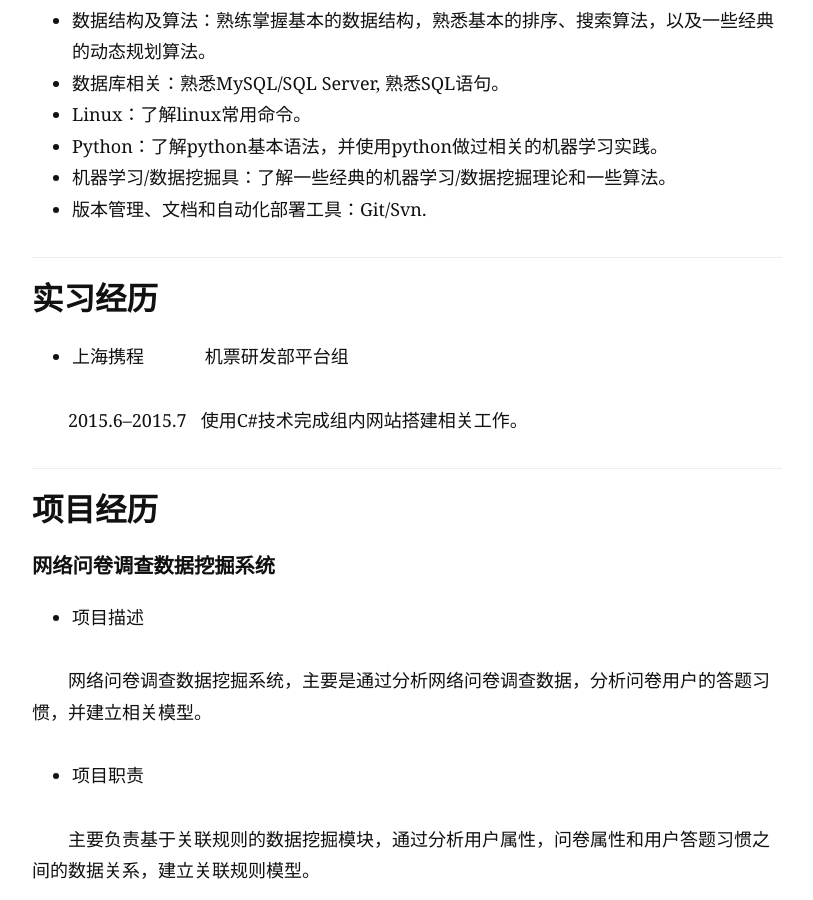
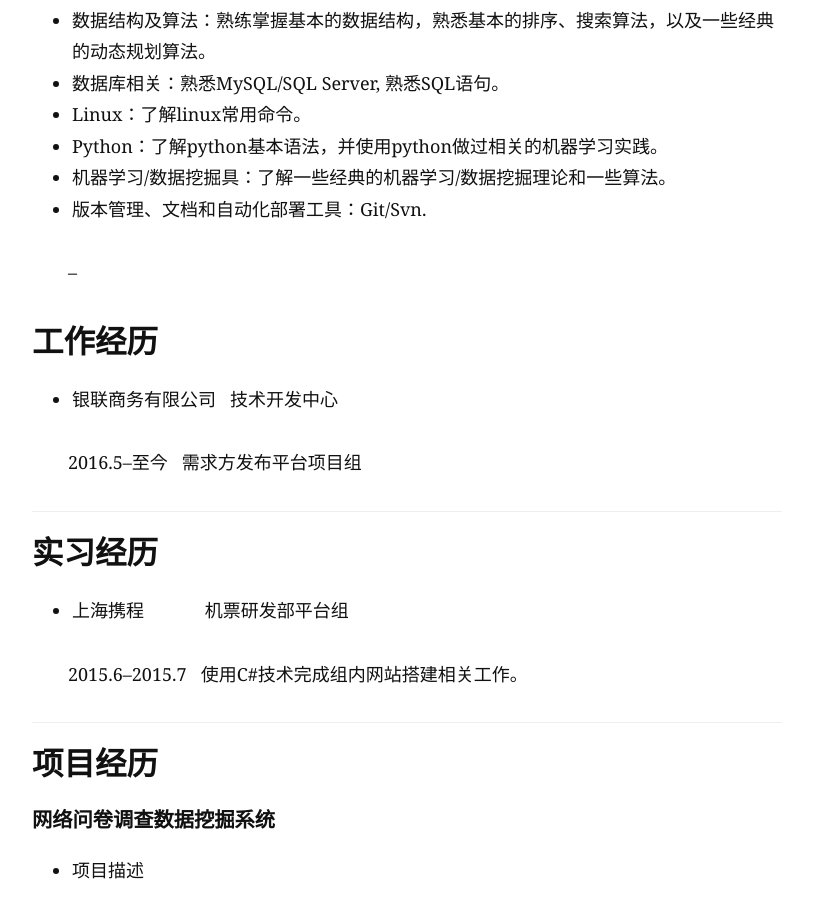
Before and after one commit to luonaibin/luonaibin.github.io, a Jekyll site: the page built from resume.md, in a window 1280 px wide and 900 px high, scrolled down 1115 px. Shown: the whole window, without its empty margins (233-1046 px from the left). Built offline with Jekyll 4.4.1, drawn with Linux system fonts in a browser that asks for light colours; Markdown is read by kramdown in place of the engine named in the settings.

Commit message:
update resume

```diff
--- a/resume.md
+++ b/resume.md
@@ -58,7 +58,7 @@ img{
 
 ---
 
-###教育经历
+### 教育经历
 
  - 2013.9--2016.4 上海大学 | 计算机应用技术 | 硕士
  - 2009.9--2013.6 长春工程学院 | 计算机科学与技术 | 本科
@@ -77,6 +77,13 @@ img{
 - 机器学习/数据挖掘具：了解一些经典的机器学习/数据挖掘理论和一些算法。
 - 版本管理、文档和自动化部署工具：Git/Svn.
 
+--
+
+### 工作经历
+ - 银联商务有限公司&nbsp;&nbsp;&nbsp;技术开发中心
+
+2016.5--至今&nbsp;&nbsp;&nbsp;需求方发布平台项目组
+
 
 ---
 
@@ -89,7 +96,7 @@ img{
 
 
 ---
-###项目经历
+### 项目经历
 #### 网络问卷调查数据挖掘系统
  * 项目描述
 <p>
@@ -115,7 +122,6 @@ img{
 ---
 
 #### 校内经历
-
  - [2015.1]: 上海科技馆志愿者服务
  - [2013.9--2015.5] : 积极参加学校学术节|体育节|艺术节
 
```
